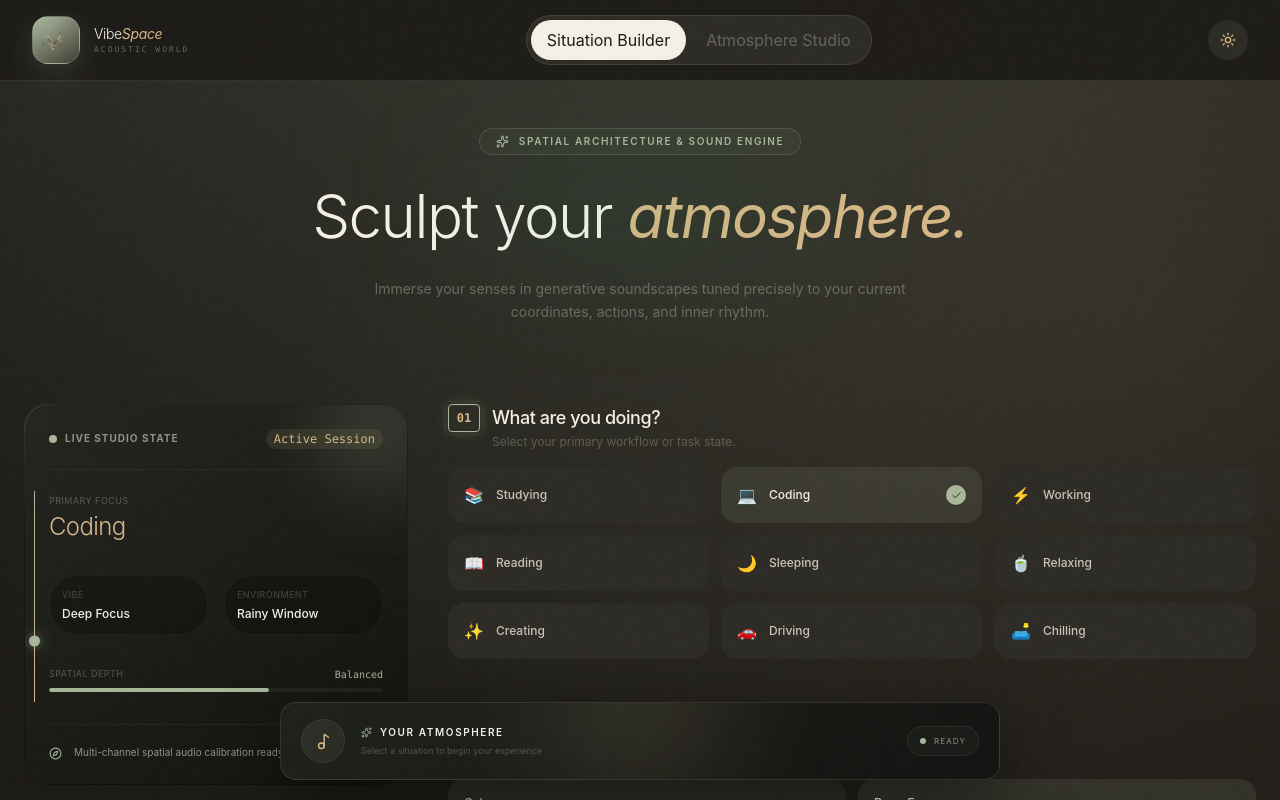
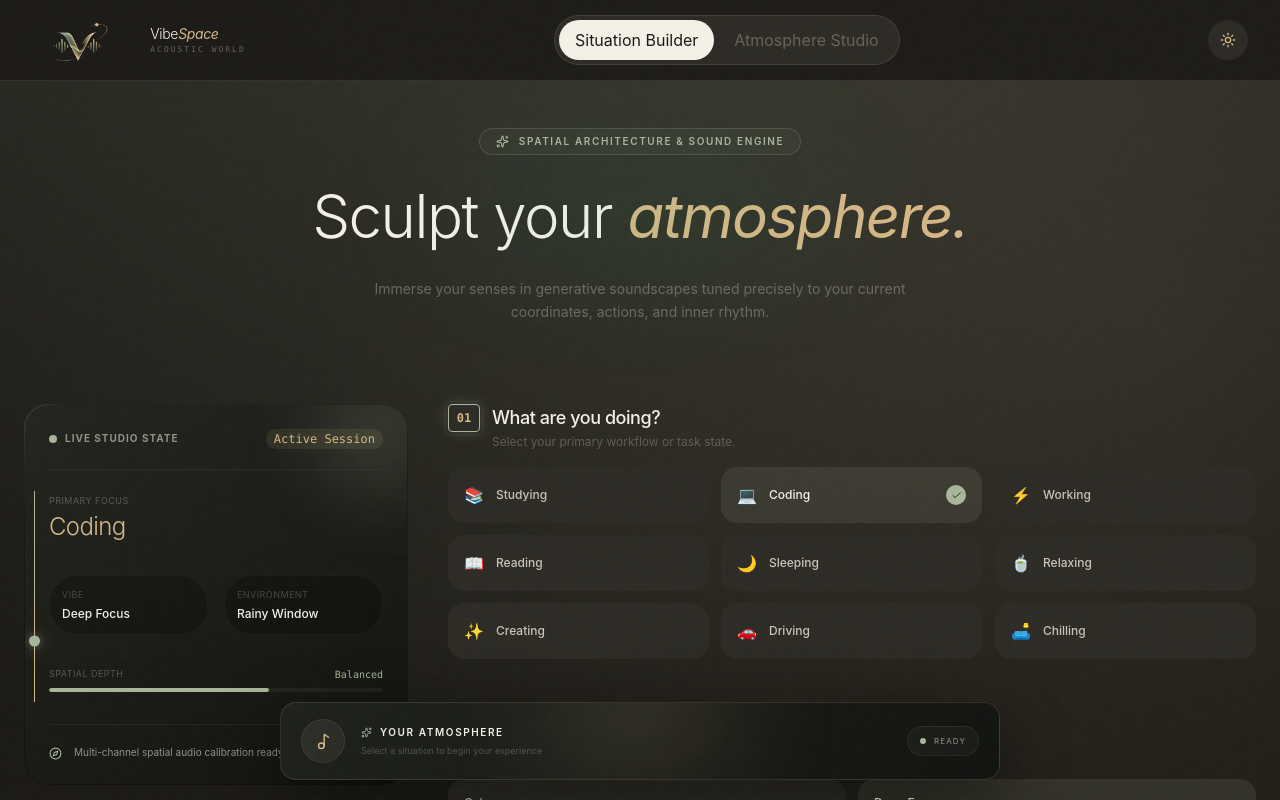
Before and after one commit to mahfuz-10/vibespace, a React (Vite) app: page / in a window 1280 px wide. Both pictures are taken after a click on the button "ENTER EXPERIENCE". Shown: the top 800 px of the page. Built offline with nearby package versions, Linux system fonts and the light colour scheme.

Commit message:
Updated features

```diff
--- a/src/components/Navbar.jsx
+++ b/src/components/Navbar.jsx
@@ -121,54 +121,10 @@ export const Navbar = ({
             aria-label="Go to VibeSpace home"
           >
 
-            <div
-              className="
-                relative
-                w-12
-                h-12
-                sm:w-12
-                sm:h-12
-                rounded-2xl
-                overflow-hidden
-                flex
-                items-center
-                justify-center
-                flex-shrink-0
-                transition-all
-                duration-500
-                group-hover:scale-105
-                group-hover:-rotate-2
-              "
-              style={{
-                background:
-                  'linear-gradient(145deg, var(--sage), var(--surface-soft))',
-
-                border:
-                  '1px solid rgba(255, 255, 255, 0.18)',
-
-                boxShadow:
-                  '0 10px 30px rgba(168, 182, 154, 0.18)'
-              }}
-            >
-
-              {/* Soft inner light */}
-
-              <div
-                className="
-                  absolute
-                  inset-0
-                  rounded-2xl
-                  pointer-events-none
-                  opacity-40
-                "
-                style={{
-                  background:
-                    'radial-gradient(circle at 35% 25%, rgba(255,255,255,0.22), transparent 55%)'
-                }}
-              />
-
             {/* =================================================
                 ACTUAL VIBESPACE LOGO IMAGE
+                (no box, no background, no crop —
+                 shows full landscape logo as-is)
             ================================================= */}
 
             <img
@@ -176,40 +132,17 @@ export const Navbar = ({
               alt="VibeSpace"
               draggable="false"
               className="
-                  relative
-                  z-10
-                  w-full
-                  h-full
+                h-11
+                sm:h-12
+                w-auto
                 object-contain
-                  scale-[1.12]
-                  transition-all
+                flex-shrink-0
+                transition-transform
                 duration-500
                 ease-out
-                  group-hover:scale-[1.2]
+                group-hover:scale-105
               "
             />
-
-              {/* Hover glow */}
-
-              <div
-                className="
-                  absolute
-                  inset-0
-                  rounded-2xl
-                  opacity-0
-                  group-hover:opacity-100
-                  transition-opacity
-                  duration-500
-                  pointer-events-none
-                  z-20
-                "
-                style={{
-                  background:
-                    'radial-gradient(circle, rgba(211,180,134,0.18), transparent 65%)'
-                }}
-              />
-
-            </div>
 
 
             {/* =================================================
```
Lines whose indentation alone changed are shown as unchanged.
